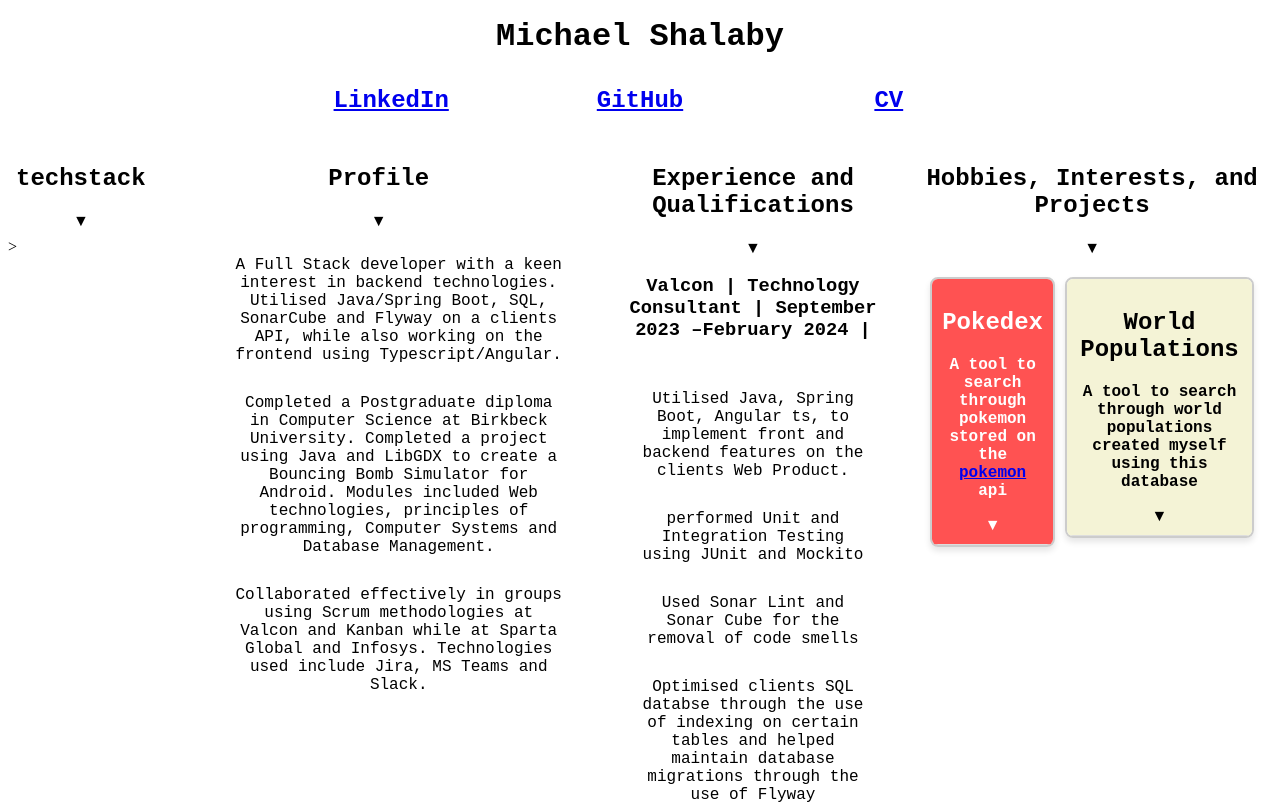
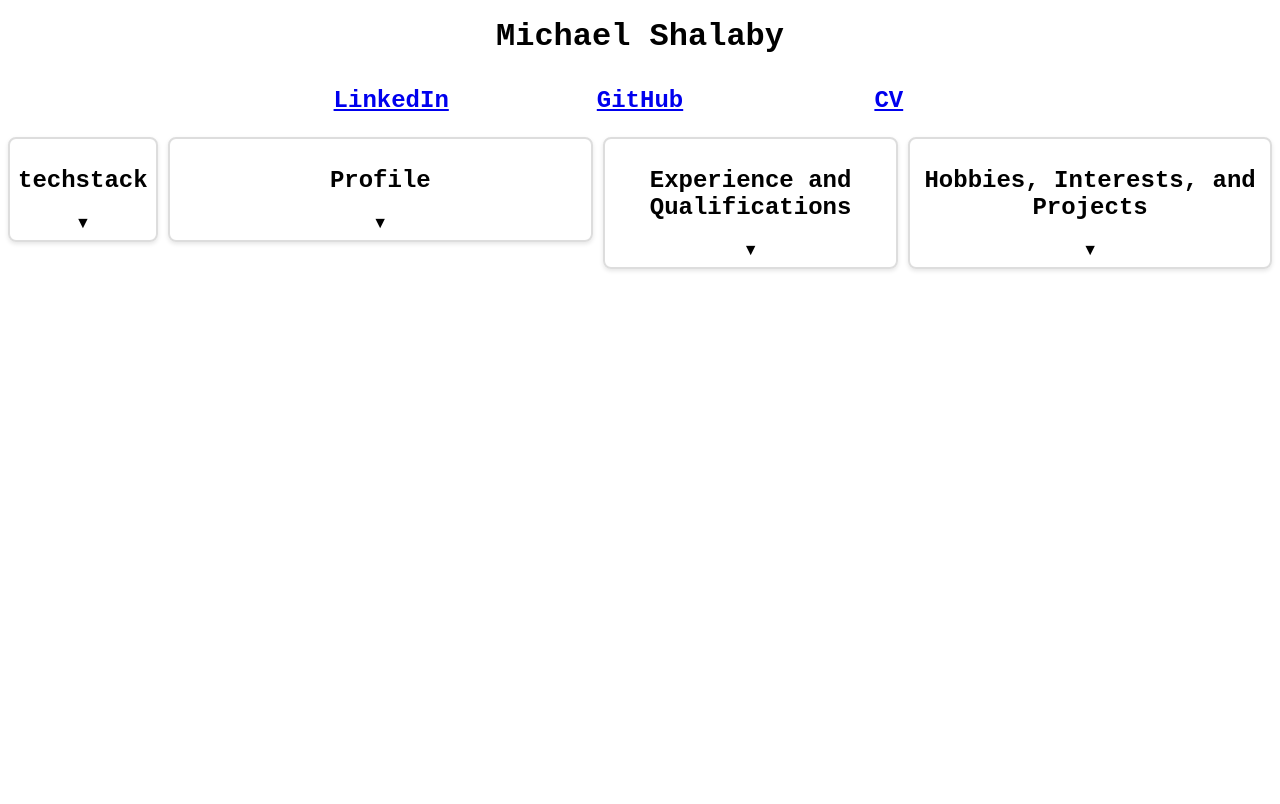
Before and after one commit to shalamike/webCV, an Angular app in the folder cv-website/: page / in a window 1280 px wide. Shown: the top 804 px of the page. Built offline with nearby package versions, Linux system fonts and the light colour scheme.

Commit message:
initiated a complete overhaul of the css to remove any conflicts with styling

```diff
--- a/cv-website/src/styles.css
+++ b/cv-website/src/styles.css
@@ -75,6 +75,48 @@ table tr:hover {
   box-sizing: border-box;
 }
 
+
+  /* Collapsible content */
+
+
+  .collapsible {
+    border: 1px solid #ddd;
+    border-radius: 8px;
+    overflow: hidden;
+    box-shadow: 0 2px 4px rgba(0, 0, 0, 0.1);
+    margin-bottom: 1em;
+    text-align: center;
+  }
+
+  .collapsible-content {
+    max-height: 100%;
+    overflow: auto;
+  transition: max-height 0.3s ease;
+  }
+
+  .collapsible-content.collapsed {
+    max-height: 0;
+    padding: 0 !important;
+    transition: max-height 0.3s ease;
+    overflow: hidden;
+    }
+
+/* the container in which each collapsible component is held*/
+    .collapsible-container {
+      flex: 1; /* Ensures all collapsibles are equal width */
+      border: 2px solid #ddd;
+      border-radius: 8px;
+      transition: width 0.3s ease, border-color 0.3s ease;
+      box-shadow: 0 2px 4px rgba(0, 0, 0, 0.1);
+      display: flex;
+      flex-direction: column;
+    }
+
+
+
+
+
+
   @media (max-width: 768px) {
     html {
       font-size: 90%;
```
